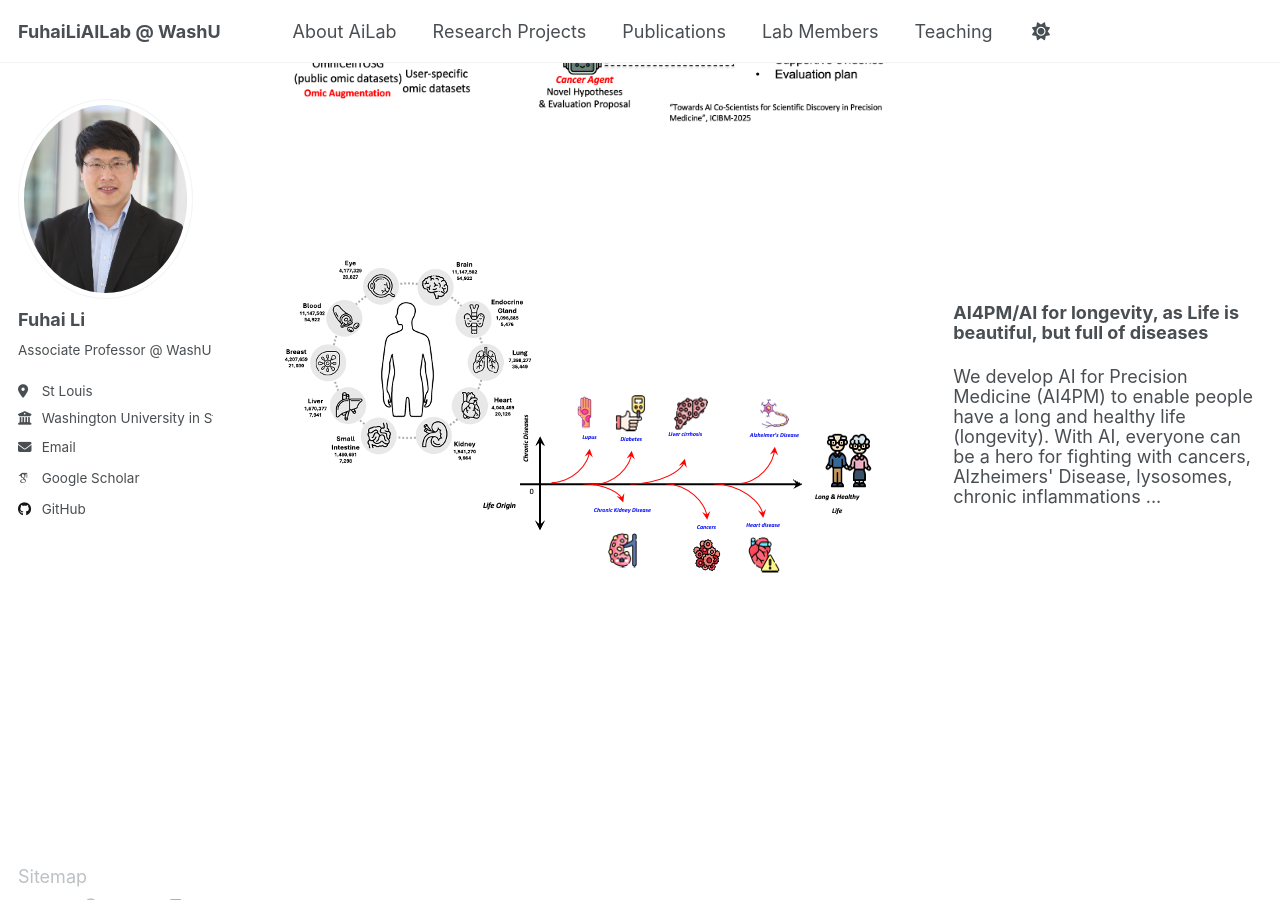
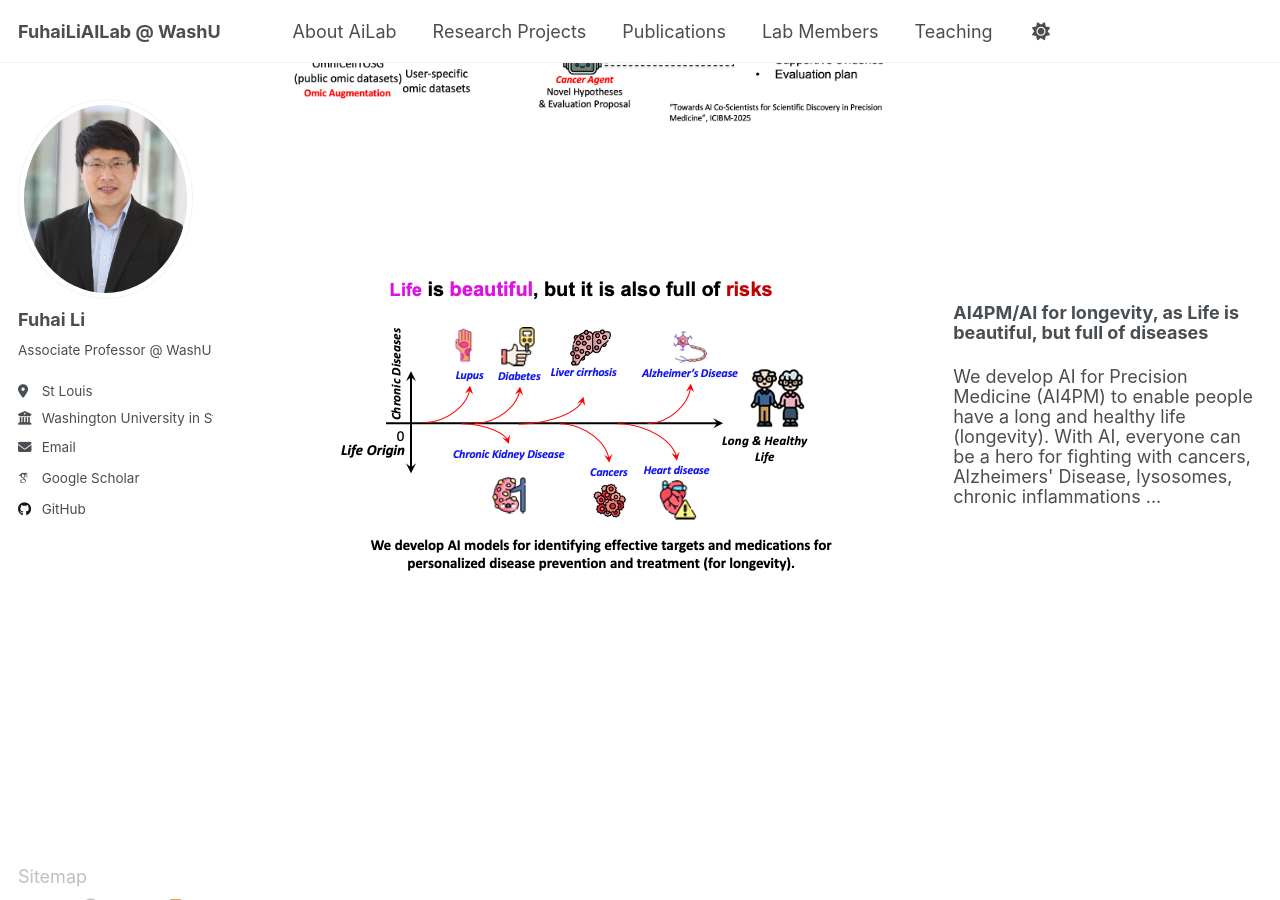
Before and after one commit to FuhaiLiAiLab/FuhaiLiAILab.github.io, a Jekyll site: the page built from _pages/LiLabResearch1.html, in a window 1280 px wide and 900 px high, scrolled down 980 px. Built offline with Jekyll 4.4.1, drawn with Linux system fonts in a browser that asks for light colours; some web fonts are replaced.

Commit message:
Update LiLabResearch1.html

```diff
--- a/_pages/LiLabResearch1.html
+++ b/_pages/LiLabResearch1.html
@@ -90,7 +90,7 @@ author_profile: true
   <div class="row d-flex align-items-center">
     <div class="col-md-8">
       <a>
-        <img src="/images/FigPublication/PrecisionMedicine1.png" alt="" class="img-fluid" style="padding-top:15px">
+        <img src="/images/FigPublication/Longevity1.png" alt="" class="img-fluid" style="padding-top:15px">
       </a>
     </div>
 
```
